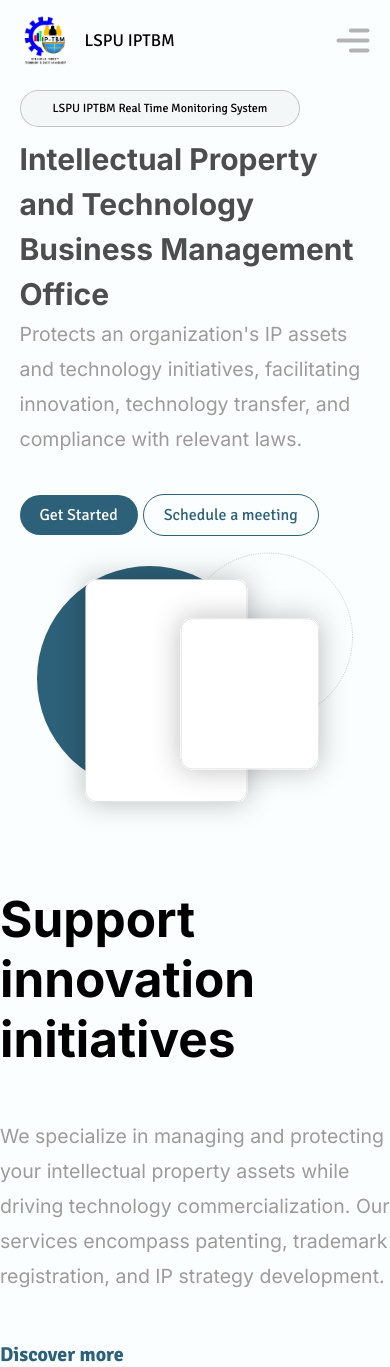
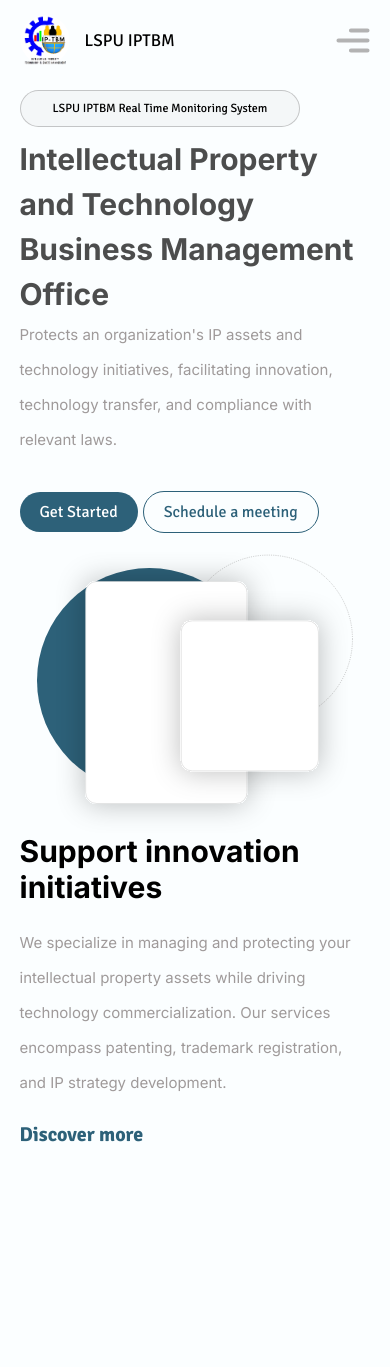
Before and after one commit to progchris00/LSPU-IPTBM-RTMS, a React (Vite) app: page / in a window 390 px wide. After the commit the page ends 1147 px from the top, so only its background shows below. Built offline with nearby package versions, Linux system fonts and the light colour scheme.

Commit message:
add: style support section

```diff
--- a/src/components/Hero.jsx
+++ b/src/components/Hero.jsx
@@ -4,8 +4,8 @@ import HeroImg from "../assets/images/hero-image.svg";
 function Hero() {
   return (
     <section id="hero">
-      <div className="hero-wrapper">
-        <div className="hero-left">
+      <div className="wrapper">
+        <div className="hero left">
           <div className="rtms-container">
             LSPU IPTBM Real Time Monitoring System
           </div>
@@ -20,7 +20,7 @@ function Hero() {
           <Link className="solid-button">Get Started</Link>
           <Link className="ghost-button">Schedule a meeting</Link>
         </div>
-        <div className="hero-right">
+        <div className="hero right">
           <img src={HeroImg} alt="" id="hero-img" />
         </div>
       </div>
--- a/src/components/Support.jsx
+++ b/src/components/Support.jsx
@@ -3,11 +3,11 @@ import { Link } from "react-router-dom";
 function Support() {
   return (
     <section id="support">
-      <div className="support-wrapper">
-        <div className="support-left">
+      <div className="wrapper">
+        <div className="support left">
           <h3 className="section-title">Support innovation initiatives</h3>
         </div>
-        <div className="support-right">
+        <div className="support right">
           <p className="support description">
             We specialize in managing and protecting your intellectual property
             assets while driving technology commercialization. Our services
--- a/src/index.css
+++ b/src/index.css
@@ -232,21 +232,25 @@ nav > ul > li {
 
 /* Hero section */
 #hero {
+  height: 90vh;
+}
+
+#hero,
+#support {
   width: 100%;
-  height: 90vh;
   display: flex;
   justify-content: center;
 }
 
-.hero-wrapper {
+.wrapper {
   display: flex;
   flex-wrap: wrap;
   width: 80%;
   max-width: 1120px;
 }
 
-.hero-left,
-.hero-right {
+.left,
+.right {
   width: 50%;
 }
 
@@ -266,17 +270,30 @@ nav > ul > li {
   font-size: clamp(0.8rem, 2.5vw, 1rem);
 }
 
-.hero-right {
+.hero.right {
   display: flex;
   align-items: center;
   justify-content: center;
 }
 
 #hero-img {
+  max-width: 500px;
   width: 90%;
 }
 
 /* End of hero section */
+
+/* Support section */
+
+.support .description {
+  margin-bottom: 22px;
+}
+
+#support .wrapper {
+  align-items: center;
+}
+
+/* End of support section */
 
 /* Images */
 #form-logo {
@@ -431,6 +448,7 @@ nav > ul > li > a {
 }
 
 .section-title {
+  margin: 0;
   font-size: 3.3rem;
 }
 
@@ -555,12 +573,20 @@ nav > ul > li > a {
     margin-right: 15px;
   }
 
-  .hero-wrapper {
+  #hero {
+    height: auto;
+  }
+
+  #hero .wrapper {
+    gap: 30px;
+  }
+
+  .wrapper {
     width: 90%;
   }
 
-  .hero-left,
-  .hero-right {
+  .left,
+  .right {
     width: 100%;
   }
 
@@ -570,7 +596,7 @@ nav > ul > li > a {
     margin: 0;
   }
 
-  .hero-description {
+  .description {
     font-size: 1rem;
     margin: 0 0 45px 0;
   }
@@ -582,5 +608,10 @@ nav > ul > li > a {
   #hero .solid-button {
     margin-right: 5px;
   }
+
+  .section-title {
+    margin-bottom: 20px;
+    font-size: 2rem;
+  }
 }
 /* End of media queries */
```
